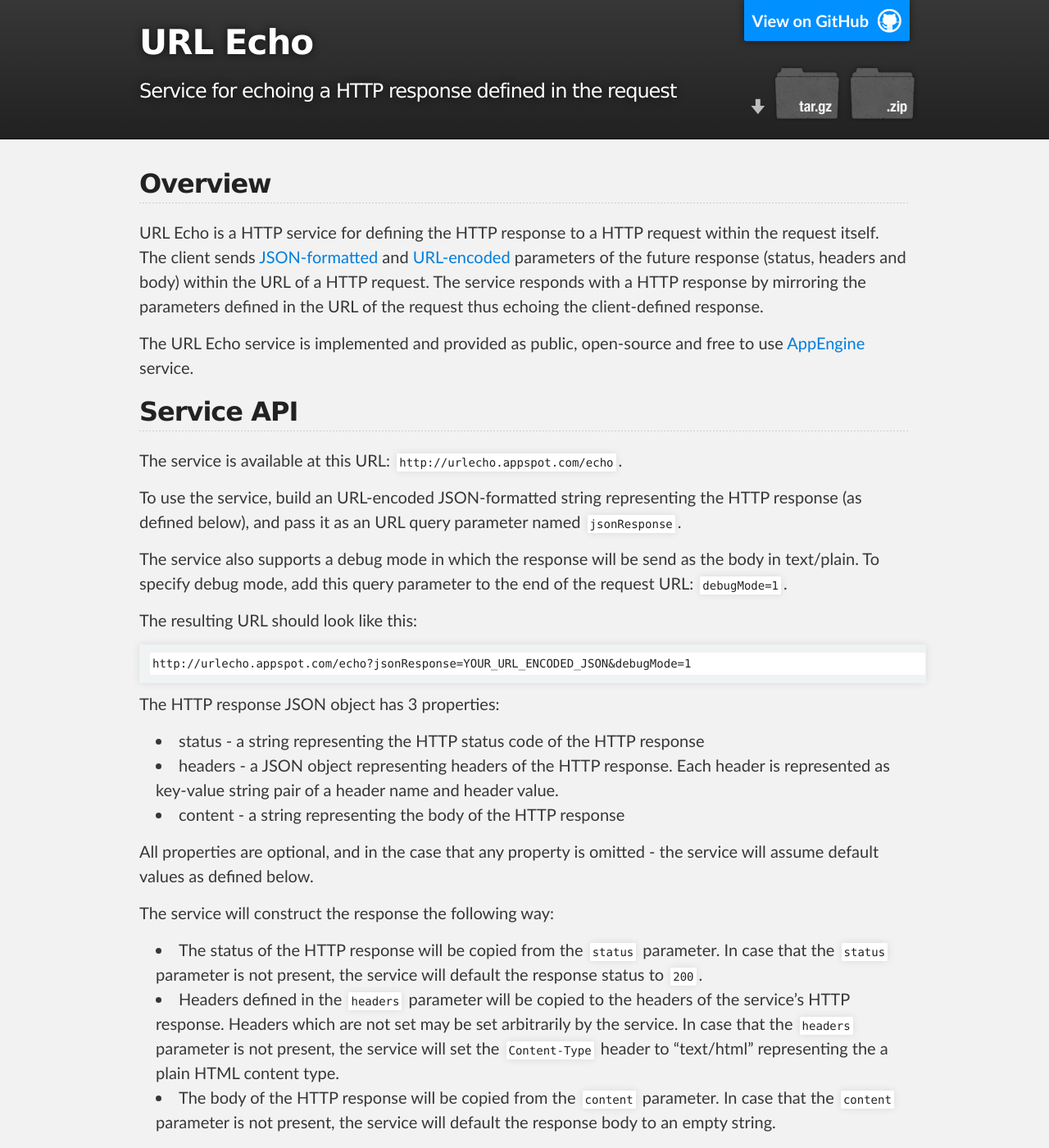
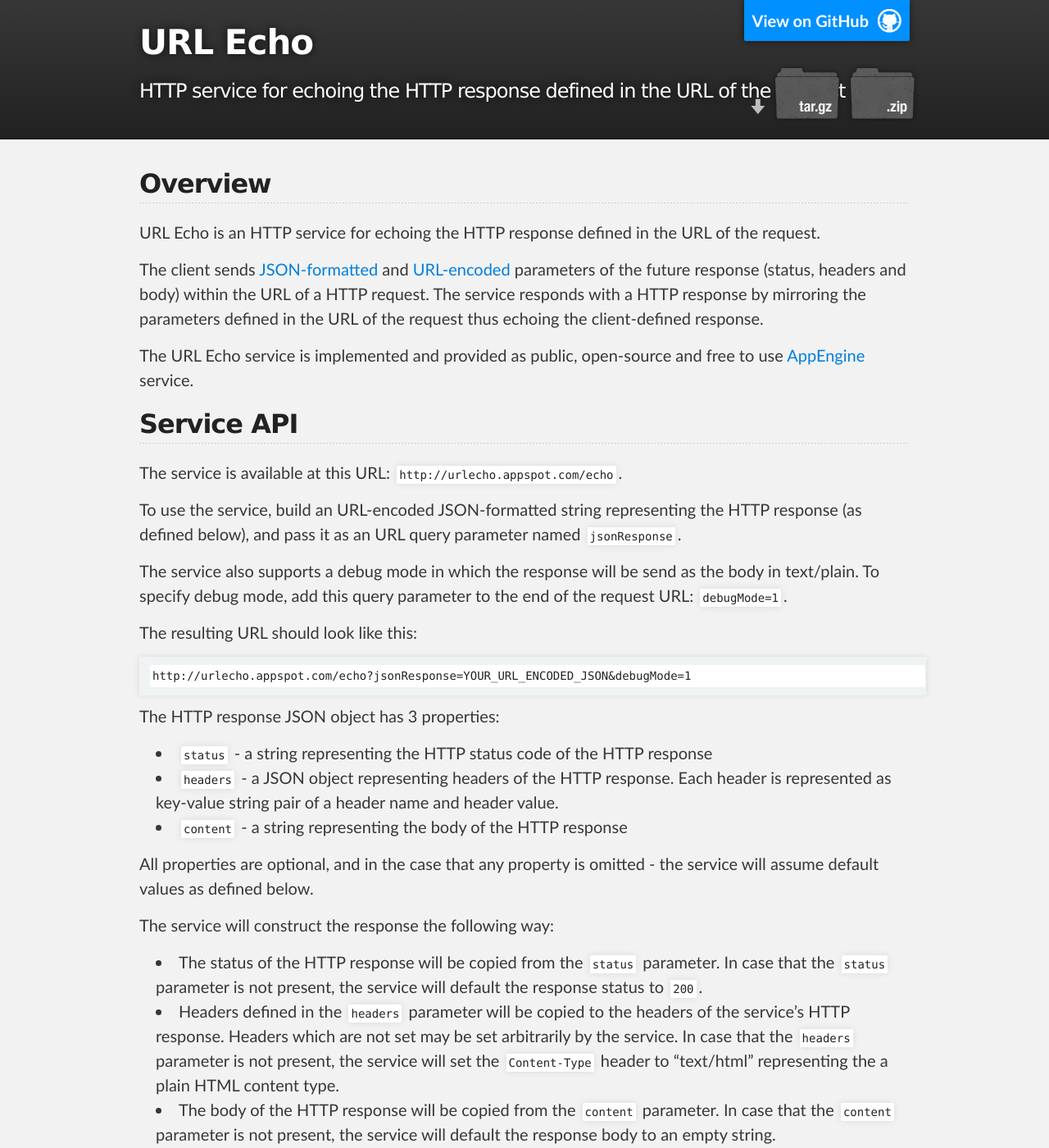
Before and after one commit to izuzak/urlecho, a Jekyll site: the page built from index.md, in a window 1280 px wide and 1400 px high. Shown: the whole window at 82% size. Built offline with Jekyll 4.4.1, drawn with Linux system fonts in a browser that asks for light colours; Markdown is read by kramdown in place of the engine named in the settings.

Commit message:
update description of the service

```diff
--- a/index.md
+++ b/index.md
@@ -1,10 +1,8 @@
 ---
 layout: default
 title: URL Echo
-description: Service for echoing a HTTP response defined in the request
+description: HTTP service for echoing the HTTP response defined in the URL of the request
 github_url: https://github.com/izuzak/urlecho
-author_url: https://github.com/izuzak
-author_name: Ivan zuzak
 ga_tracking: UA-9935885-1
 
 ---
@@ -12,7 +10,9 @@
 Overview
 --------
 
-URL Echo is a HTTP service for defining the HTTP response to a HTTP request within the request itself. The client sends [JSON-formatted](http://json.org) and [URL-encoded](http://en.wikipedia.org/wiki/Percent-encoding) parameters of the future response (status, headers and body) within the URL of a HTTP request. The service responds with a HTTP response by mirroring the parameters defined in the URL of the request thus echoing the client-defined response.
+URL Echo is an HTTP service for echoing the HTTP response defined in the URL of the request.
+
+The client sends [JSON-formatted](http://json.org) and [URL-encoded](http://en.wikipedia.org/wiki/Percent-encoding) parameters of the future response (status, headers and body) within the URL of a HTTP request. The service responds with a HTTP response by mirroring the parameters defined in the URL of the request thus echoing the client-defined response.
 
 The URL Echo service is implemented and provided as public, open-source and free to use [AppEngine](http://code.google.com/appengine/) service.
 
@@ -31,9 +31,9 @@
 
 The HTTP response JSON object has 3 properties:
 
-  * status - a string representing the HTTP status code of the HTTP response
-  * headers - a JSON object representing headers of the HTTP response. Each header is represented as key-value string pair of a header name and header value.
-  * content - a string representing the body of the HTTP response
+  * `status` - a string representing the HTTP status code of the HTTP response
+  * `headers` - a JSON object representing headers of the HTTP response. Each header is represented as key-value string pair of a header name and header value.
+  * `content` - a string representing the body of the HTTP response
 
 All properties are optional, and in the case that any property is omitted - the service will assume default values as defined below.
 
```
